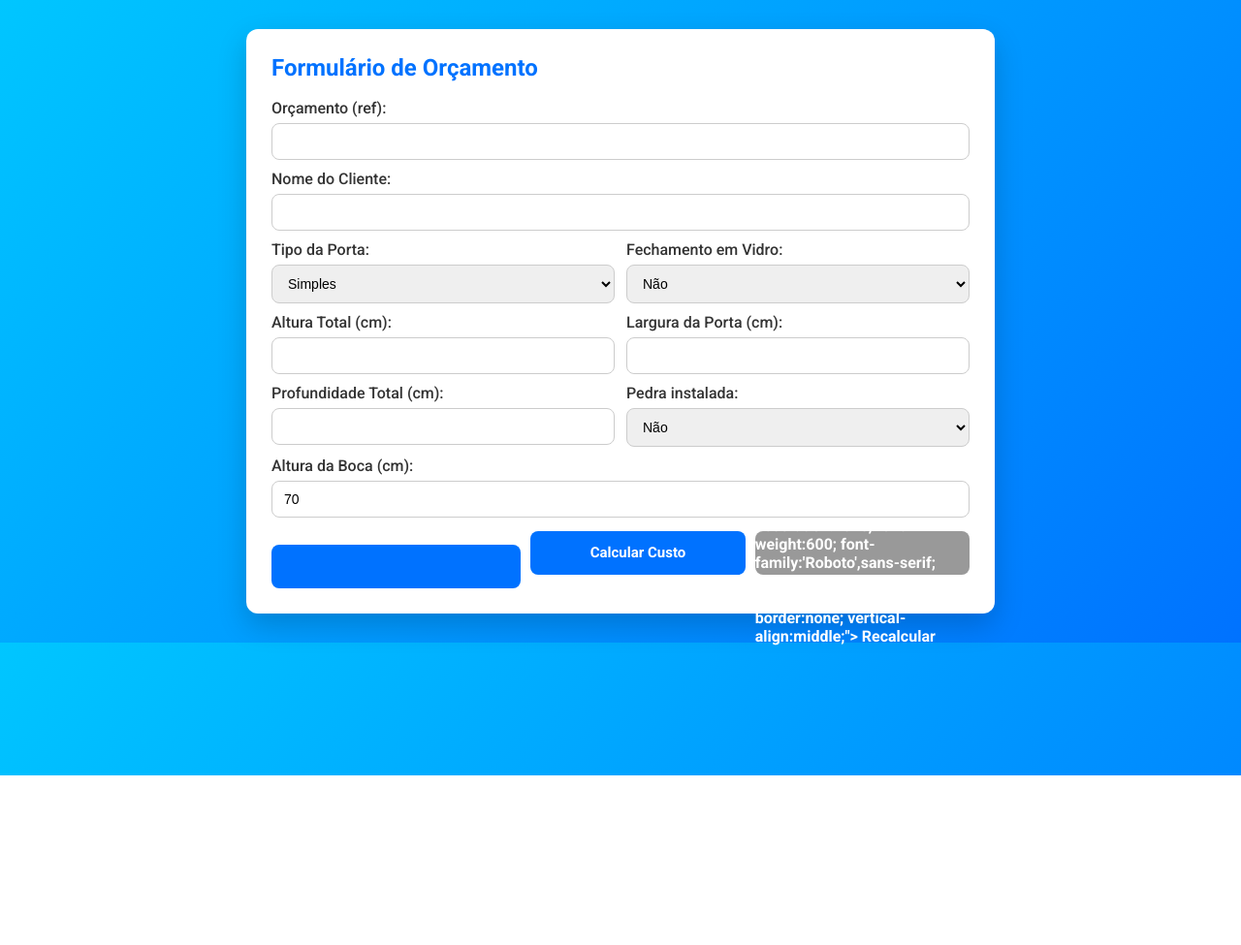
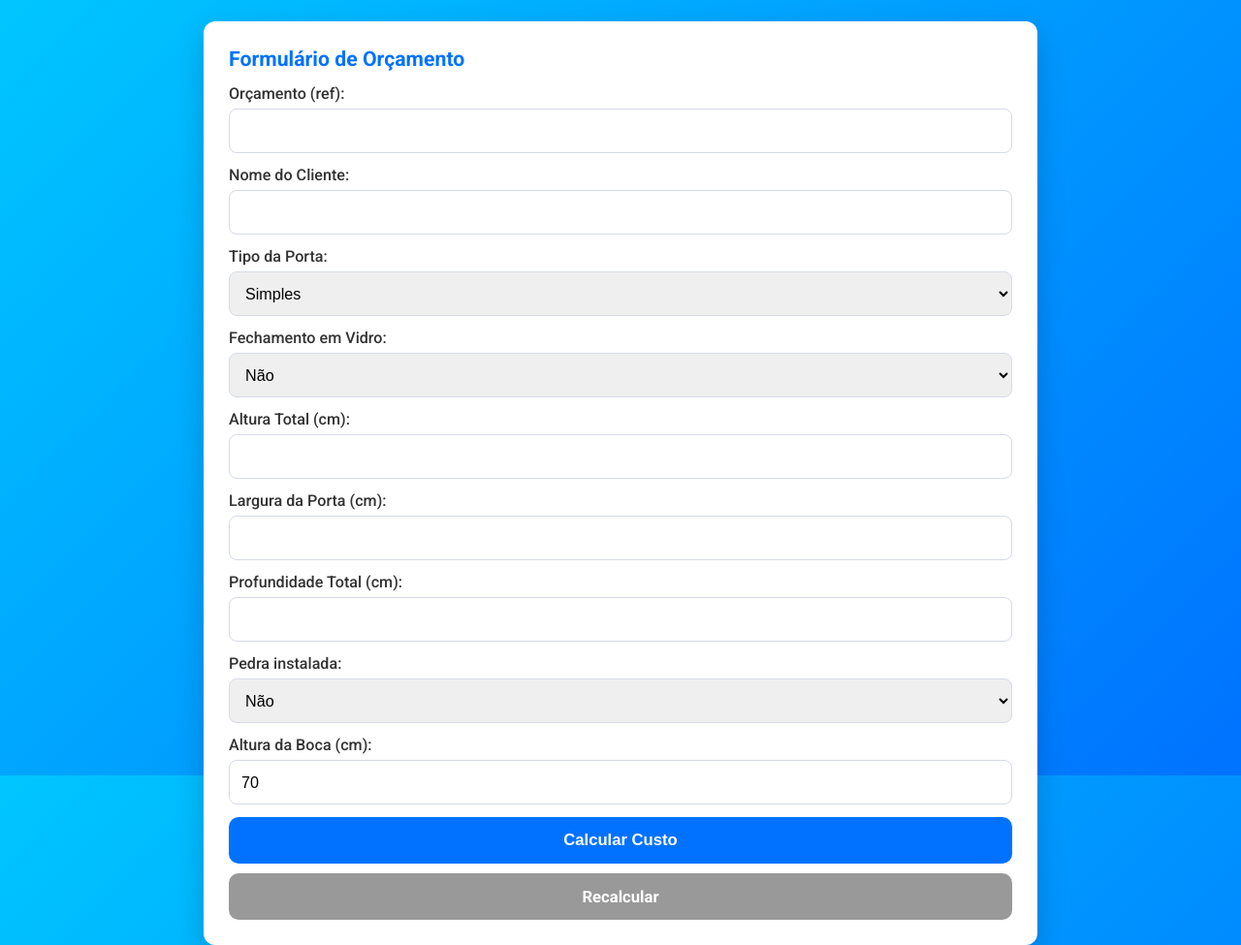
Before and after one commit to Salrefinado/Or-amento-Porta-de-Guilhotina-Bunese, a Flask app: page / in a window 1280 px wide. Shown: the whole page at 97% size. Before the commit the page ends 800 px from the top, so only its background shows below. Run offline with Flask 3, Linux system fonts and the light colour scheme.

Commit message:
Celular 4.0 index.html

```diff
--- a/templates/index.html
+++ b/templates/index.html
@@ -2,37 +2,147 @@
 <html lang="pt-BR">
 <head>
   <meta charset="utf-8" />
+  <meta name="viewport" content="width=device-width, initial-scale=1" />
   <title>Orçamento Porta de Guilhotina</title>
+
   <style>
     @import url('https://fonts.googleapis.com/css2?family=Roboto:wght@400;500;700&display=swap');
-  body { font-family: 'Roboto', sans-serif; background: linear-gradient(135deg,#00c6ff,#0072ff); margin:0; padding:30px; display:flex; justify-content:center; }
-  .card { background:#fff; border-radius:12px; padding:26px; width:720px; box-shadow:0 12px 30px rgba(0,0,0,0.18); }
-  h2 { color:#0072ff; margin:0 0 18px 0; }
-  form label { display:block; margin-top:10px; font-weight:500; color:#333; }
-  form input[type="text"], form input[type="number"], form select { width:100%; padding:10px 12px; margin-top:6px; border-radius:8px; border:1px solid #ccc; font-size:14px; box-sizing:border-box; }
-  .row { display:flex; gap:12px; }
-  .row .col { flex:1; }
-  button { margin-top:14px; padding:12px 18px; border-radius:8px; border:none; background:#0072ff; color:#fff; cursor:pointer; font-weight:600; }
-  .resultado { margin-top:18px; font-size:16px; color:#222; }
-  .total { font-size:20px; color:#c00000; font-weight:800; margin-bottom:8px; }
-  table { width:100%; border-collapse:collapse; margin-top:10px; }
-  table th, table td { border:1px solid #eee; padding:8px 6px; text-align:left; font-size:13px; }
+
+    :root{
+      --bg-gradient: linear-gradient(135deg,#00c6ff,#0072ff);
+      --card-max-width: 720px;
+      --card-padding: 26px;
+      --control-gap: 12px;
+      --field-height: 46px;
+      --radius: 12px;
+      --font-family: 'Roboto', sans-serif;
+    }
+
+    /* Reset / base */
+    *{box-sizing:border-box}
+    html,body{height:100%}
+    body {
+      margin:0;
+      font-family: var(--font-family);
+      background: var(--bg-gradient);
+      -webkit-font-smoothing:antialiased;
+      display:flex;
+      justify-content:center;
+      align-items:flex-start;
+      padding:22px;
+    }
+
+    /* Card */
+    .card {
+      width: 100%;
+      max-width: var(--card-max-width);
+      background: #fff;
+      border-radius: var(--radius);
+      padding: calc(var(--card-padding));
+      box-shadow: 0 12px 30px rgba(0,0,0,0.18);
+    }
+
+    h2 {
+      color:#0072ff;
+      margin:0 0 14px 0;
+      font-size: 1.25rem;
+    }
+
+    form { display:block; width:100% }
+
+    .field {
+      display:flex;
+      flex-direction:column;
+      gap:6px;
+      margin-bottom: var(--control-gap);
+    }
+
+    label.field-label { font-weight:500; color:#333; font-size:0.95rem; }
+
+    input[type="text"], input[type="number"], select {
+      height: var(--field-height);
+      padding: 8px 12px;
+      border-radius: 8px;
+      border: 1px solid #d6dbe6;
+      font-size: 0.95rem;
+      outline: none;
+    }
+    input[type="number"]::-webkit-inner-spin-button,
+    input[type="number"]::-webkit-outer-spin-button { -webkit-appearance: none; margin: 0; }
+
+    /* Buttons stacked vertically */
+    .actions {
+      display:flex;
+      flex-direction:column;
+      gap:10px;
+      margin-top:8px;
+    }
+    .btn {
+      height:48px;
+      border-radius:10px;
+      border:none;
+      cursor:pointer;
+      font-weight:700;
+      font-size:0.98rem;
+      display:flex;
+      align-items:center;
+      justify-content:center;
+      -webkit-appearance:none;
+      appearance:none;
+      text-decoration:none;
+      color:#fff;
+    }
+    .btn-primary { background:#0072ff; }
+    .btn-secondary { background:#999; }
+
+    /* Resultado */
+    .resultado { margin-top:18px; font-size:0.95rem; color:#222; }
+    .total { font-size:1.05rem; color:#c00000; font-weight:800; margin-bottom:8px; }
+    .table-wrap { width:100%; overflow:auto; margin-top:8px; border-radius:8px; }
+    table { width:100%; border-collapse:collapse; min-width:600px; }
+    table th, table td { border:1px solid #eee; padding:8px 6px; text-align:left; font-size:0.92rem; }
     table th { background:#f5f7fb; }
-  .erro { color:#fff; background:#c00000; padding:8px; border-radius:6px; margin-top:8px; }
-  .btn-row { display:flex; justify-content:flex-end; gap:10px; }
+
+    .erro { color:#fff; background:#c00000; padding:10px; border-radius:8px; margin-top:8px; }
+
+    /* Small screens tweaks */
+    @media (max-width:420px){
+      :root{
+        --card-padding: 18px;
+        --control-gap: 10px;
+        --field-height:44px;
+      }
+      table { min-width:540px; }
+    }
+
+    /* Large screens */
+    @media (min-width:1200px){
+      :root{
+        --card-padding:32px;
+        --control-gap:14px;
+        --field-height:48px;
+        --card-max-width: 920px;
+      }
+    }
   </style>
 </head>
 <body>
-  <div class="card">
-    <h2>Formulário de Orçamento</h2>
+  <div class="card" role="main" aria-labelledby="titulo">
+    <h2 id="titulo">Formulário de Orçamento</h2>
 
-    <form method="POST" action="/calcular">
-      <label>Orçamento (ref): <input type="text" name="orcamento" value="{{ dados.orcamento or '' }}"></label>
-      <label>Nome do Cliente: <input type="text" name="cliente" value="{{ dados.cliente or '' }}"></label>
+    <form method="POST" action="/calcular" novalidate>
+      <div class="field">
+        <label class="field-label">Orçamento (ref):</label>
+        <input type="text" name="orcamento" value="{{ dados.orcamento or '' }}" />
+      </div>
 
-      <div class="row">
-        <div class="col">
-          <label>Tipo da Porta:
+      <div class="field">
+        <label class="field-label">Nome do Cliente:</label>
+        <input type="text" name="cliente" value="{{ dados.cliente or '' }}" />
+      </div>
+
+      <div class="field">
+        <label class="field-label">Tipo da Porta:</label>
         <select name="porta" required>
           {% set porta_sel = dados.get('porta', 'Simples') %}
           <option value="Simples" {% if porta_sel=='Simples' %}selected{% endif %}>Simples</option>
@@ -40,81 +150,61 @@
           <option value="Em L Direita" {% if porta_sel=='Em L Direita' %}selected{% endif %}>Em L Direita</option>
           <option value="Em U" {% if porta_sel=='Em U' %}selected{% endif %}>Em U</option>
         </select>
-          </label>
       </div>
-        <div class="col">
-          <label>Fechamento em Vidro:
+
+      <div class="field">
+        <label class="field-label">Fechamento em Vidro:</label>
         <select name="vidro" required>
           {% set vidro_sel = dados.get('vidro', 'Não') %}
           <option value="Sim" {% if vidro_sel=='Sim' %}selected{% endif %}>Sim</option>
           <option value="Não" {% if vidro_sel=='Não' %}selected{% endif %}>Não</option>
         </select>
-          </label>
-        </div>
       </div>
 
-      <div class="row">
-        <div class="col">
-          <label>Altura Total (cm): <input type="number" step="0.1" name="altura" required value="{{ dados.altura or '' }}"></label>
-        </div>
-        <div class="col">
-          <label>Largura da Porta (cm): <input type="number" step="0.1" name="largura" required value="{{ dados.largura or '' }}"></label>
-        </div>
+      <div class="field">
+        <label class="field-label">Altura Total (cm):</label>
+        <input type="number" step="0.1" name="altura" required value="{{ dados.altura or '' }}">
       </div>
 
-      <div class="row">
-        <div class="col">
-          <label>Profundidade Total (cm): <input type="number" step="0.1" name="profundidade" required value="{{ dados.profundidade or '' }}"></label>
+      <div class="field">
+        <label class="field-label">Largura da Porta (cm):</label>
+        <input type="number" step="0.1" name="largura" required value="{{ dados.largura or '' }}">
       </div>
-        <div class="col">
-          <label>Pedra instalada:
+
+      <div class="field">
+        <label class="field-label">Profundidade Total (cm):</label>
+        <input type="number" step="0.1" name="profundidade" required value="{{ dados.profundidade or '' }}">
+      </div>
+
+      <div class="field">
+        <label class="field-label">Pedra instalada:</label>
         <select name="pedra" required>
           {% set pedra_sel = dados.get('pedra', 'Não') %}
           <option value="Não" {% if pedra_sel=='Não' %}selected{% endif %}>Não</option>
           <option value="Sim" {% if pedra_sel=='Sim' %}selected{% endif %}>Sim</option>
         </select>
-          </label>
-        </div>
       </div>
 
-      <label>Altura da Boca (cm): <input type="number" step="0.1" name="altura_boca" value="{{ dados.altura_boca or 70 }}" required></label>
-
-      <div class="btn-row" style="display:flex; justify-content:space-between; margin-top:14px; gap:10px;">
-  <button type="submit"
-          style="flex:1; height:45px; display:flex; align-items:center; justify-content:center;
-                 border-radius:8px; border:none; background:#0072ff; color:#fff; font-weight:600; box-sizing:border-box;">
-      <div class="btn-row" style="display:flex; gap:10px; margin-top:14px; align-items:center;">
-  <button type="submit"
-    style="flex:1; height:45px; display:flex; align-items:center; justify-content:center;
-           padding:0; margin:0; border-radius:8px; border:none; background:#0072ff; color:#fff;
-           font-weight:600; font-family:'Roboto',sans-serif; font-size:15px; line-height:1;
-           box-sizing:border-box; -webkit-appearance:none; appearance:none; vertical-align:middle;">
-    Calcular Custo
-  </button>
-  <a href="/"
-
-  <a href="/"
-     role="button"
-     style="flex:1; height:45px; display:flex; align-items:center; justify-content:center;
-            border-radius:8px; background:#999; color:#fff; text-decoration:none; font-weight:600; box-sizing:border-box;">
-            padding:0; margin:0; border-radius:8px; background:#999; color:#fff; text-decoration:none;
-            font-weight:600; font-family:'Roboto',sans-serif; font-size:15px; line-height:1;
-            box-sizing:border-box; border:none; vertical-align:middle;">
-    Recalcular
-  </a>
+      <div class="field">
+        <label class="field-label">Altura da Boca (cm):</label>
+        <input type="number" step="0.1" name="altura_boca" value="{{ dados.altura_boca or 70 }}" required>
       </div>
 
-
+      <div class="actions" aria-hidden="false">
+        <button type="submit" class="btn btn-primary">Calcular Custo</button>
+        <a href="/" class="btn btn-secondary" role="button">Recalcular</a>
+      </div>
     </form>
 
     {% if resultado %}
       {% if resultado.erro %}
-        <div class="erro">{{ resultado.mensagem }}</div>
+        <div class="erro" role="alert">{{ resultado.mensagem }}</div>
       {% else %}
-        <div class="resultado">
+        <div class="resultado" aria-live="polite">
           <div class="total">Custo de Produção: {{ resultado.custo_total_fmt }}</div>
 
           <div><strong>Detalhamento:</strong></div>
+          <div class="table-wrap">
             <table>
               <thead>
                 <tr><th>Item</th><th>Quantidade (m ou m²)</th><th>Preço unitário</th><th>Custo</th></tr>
@@ -131,8 +221,57 @@
               </tbody>
             </table>
           </div>
+        </div>
       {% endif %}
     {% endif %}
   </div>
+
+  <script>
+    // Ajusta variáveis CSS e font-size base conforme window.innerWidth
+    (function(){
+      const root = document.documentElement;
+
+      function adjustLayout(){
+        const w = window.innerWidth;
+        // Ajuste simples por faixas para compatibilidade iPhone/desktop
+        let baseFont;
+        if (w <= 420) {
+          baseFont = 15;              // iPhone portrait
+          root.style.setProperty('--card-max-width', '96vw');
+          root.style.setProperty('--card-padding', '18px');
+          root.style.setProperty('--control-gap', '10px');
+        } else if (w <= 900) {
+          baseFont = 16;
+          root.style.setProperty('--card-max-width', '720px');
+          root.style.setProperty('--card-padding', '22px');
+          root.style.setProperty('--control-gap', '12px');
+        } else if (w <= 1400) {
+          baseFont = 17;
+          root.style.setProperty('--card-max-width', '860px');
+          root.style.setProperty('--card-padding', '26px');
+          root.style.setProperty('--control-gap', '13px');
+        } else {
+          baseFont = 18;
+          root.style.setProperty('--card-max-width', '920px');
+          root.style.setProperty('--card-padding', '32px');
+          root.style.setProperty('--control-gap', '14px');
+        }
+
+        // aplica font-size base (uso em rems no CSS)
+        root.style.fontSize = baseFont + "px";
+
+        // pequenas melhorias de toque em telas pequenas
+        if (w <= 420) {
+          root.style.setProperty('--field-height', '44px');
+        } else {
+          root.style.setProperty('--field-height', '46px');
+        }
+      }
+
+      window.addEventListener('resize', adjustLayout, { passive: true });
+      window.addEventListener('orientationchange', adjustLayout);
+      window.addEventListener('load', adjustLayout);
+    })();
+  </script>
 </body>
 </html>
```
Lines whose indentation alone changed are shown as unchanged.
